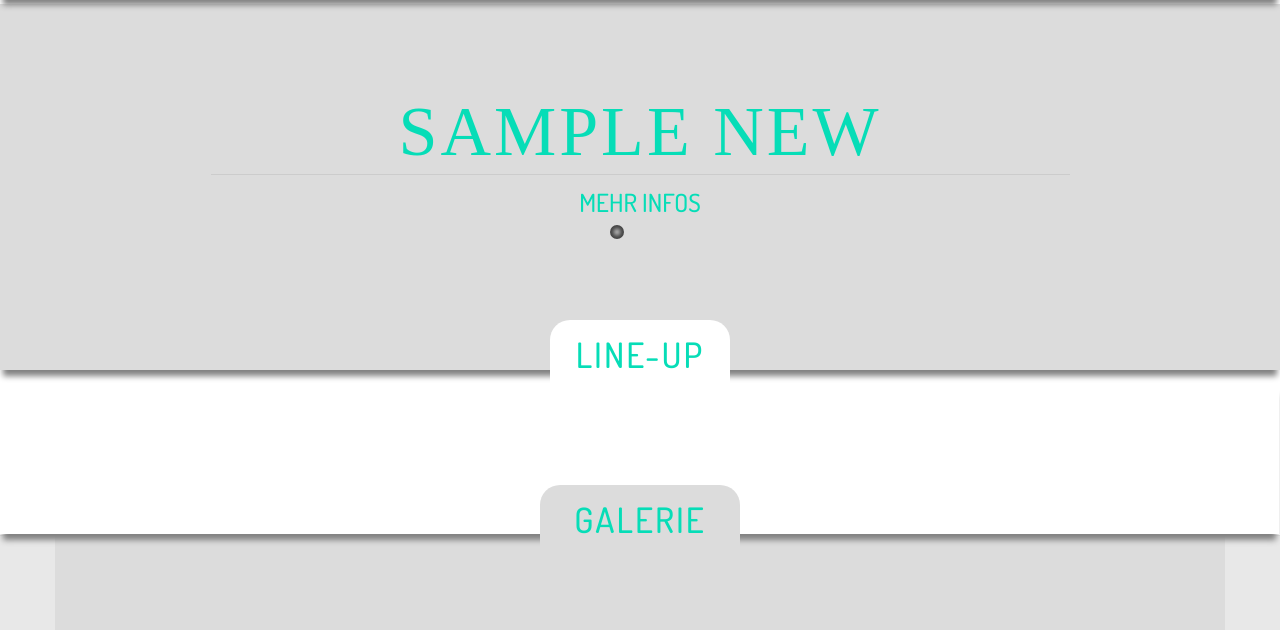
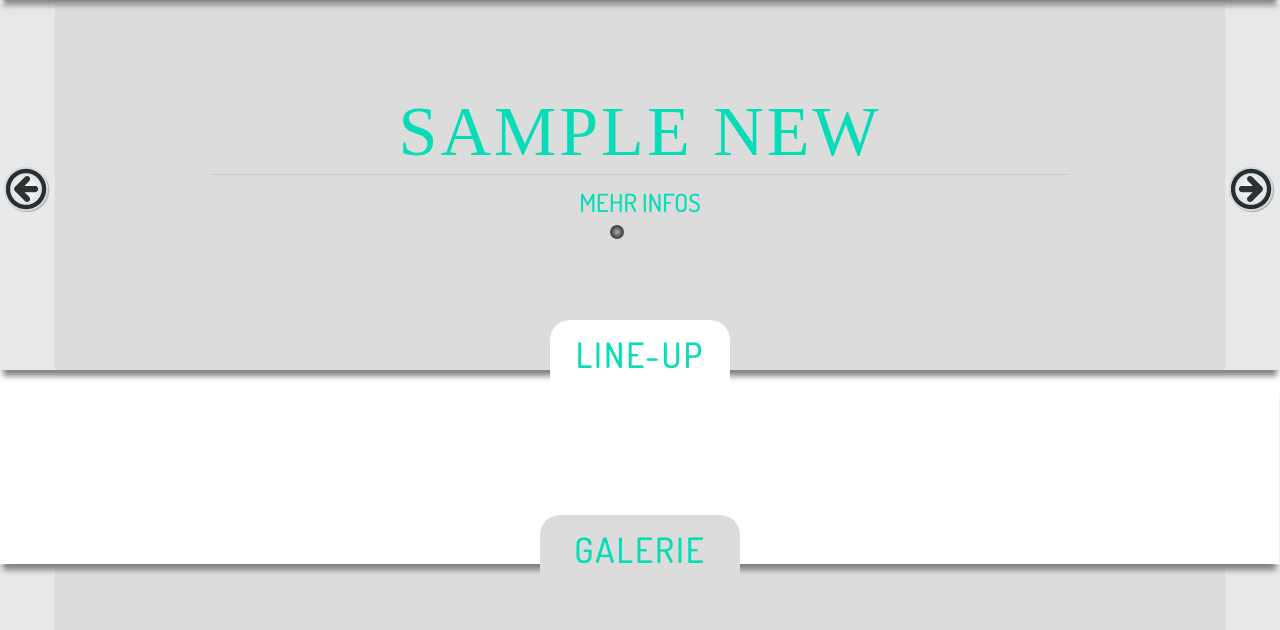
Before and after one commit to diellordielli/Festival, a Django app: template webapp/templates/index.html in a window 1280 px wide. Shown: the part 595-1225 px from the top of the page. Run offline with Django 3.2, Linux system fonts and the light colour scheme; the template is opened without the code that fills it: most values are stand-ins (such as "Sample title", 1, 10 or a date in 2020); grey boxes marked "Sample" are stand-in pictures; parts of the project's set-up code (start-up, migrations or seed data) failed here and were passed over; some libraries are stand-ins or nearby versions.

Commit message:
fixed hover effect and change sponsorslider by mediaqueries

```diff
--- a/webapp/static/css/style2.css
+++ b/webapp/static/css/style2.css
@@ -51,7 +51,7 @@ body {
     -webkit-box-shadow: 0px 7px 6px -3px grey;
     -moz-box-shadow: 0px 7px 6px -3px grey;
     box-shadow: 0px 9px 6px -3px grey;
-    padding-bottom: 50px;
+    padding-bottom: 80px;
     background-color: #FFFFFF;
     z-index: 4;
 }
@@ -461,14 +461,14 @@ body {
     position: absolute;
     margin-top: 0px;
     margin-left: -6px;
-    display: none;
+    display: inline;
 }
 
 #navrighticon2 {
     position: absolute;
     margin-left: -6px;
     margin-top: 0px;
-    display: none;
+    display: inline;
 }
 
 .slider-dots {
@@ -620,8 +620,6 @@ body {
 .sponsor, .sponsorks {
     position: relative;
     float: left;
-    width: 200px;
-    height: 120px;
     margin-top: 50px;
     margin-left: 25px;
     margin-right: 30px;
@@ -632,6 +630,16 @@ body {
     display: block;
 }
 
+.sponsor {
+    width: 200px;
+    height: 120px;
+}
+
+.sponsorks {
+    width: 90px;
+    height: 80px;
+}
+
 .sponsorouter {
     position: relative;
     max-width: 1300px;
@@ -645,13 +653,20 @@ body {
     background: #FFFFFF;
 }
 
+.sponsorinner.responsive {
+    width: 660px;
+}
+
 .map {
     position: absolute;
     margin-top: -50px;
-    -webkit-filter: grayscale(90%);
     width: 100%;
     height: 451px;
     opacity: 0.6;
+    -webkit-filter: grayscale(90%);
+    -moz-filter: grayscale(90%);
+    -ms-filter: grayscale(90%);
+    -o-filter: grayscale(90%);
 }
 
 .maptext {
--- a/webapp/static/js/news_scroller.js
+++ b/webapp/static/js/news_scroller.js
@@ -6,6 +6,9 @@ var carouselOptions = {
 
 $(document).ready(function() {
     // gets updated on resize and on page load
+    $('.greybackground4').css({'background-color': '#e8e8e8'});
+    $('.greybackground5').css({'background-color': '#e8e8e8'})
+
     var totalWidth, totalImages, stepWidth, navpos = 0,
         $newsdot = $('.newsdot');
 
--- a/webapp/static/js/sponsorslider.js
+++ b/webapp/static/js/sponsorslider.js
@@ -9,11 +9,32 @@ $(window).load(function() {
     $('.sponsorinner').append(clone);
 
     function animate() {
+
         $('.sponsorinner').css('left', 0);
         $('.sponsorinner').animate({'left': -sponsorscroller / 2}, 25000, 'linear', animate);
 
     }
 
+    var checkResponsiveNav = function() {
+
+        var sponsorscrollerresponsive = $('.sponsorinner').css({'max-width': '660px'});
+
+        if ($(window).width() < 660) {
+            $('.sponsorinner').stop().animate({ left: 0 });
+            $('.sponsorinner').css({'max-width': sponsorscrollerresponsive});
+            $('.sponsorinner').css({'width':'100%'})
+            clone.hide();
+        } else if ($(window).width() > 660) {
+            $('.sponsorinner').css({'max-width': 'none'});
+            $('.sponsorinner').width(sponsorscroller);
+            $('.sponsorinner').animate({'left': -sponsorscroller / 2}, 25000, 'linear', animate);
+            clone.show();
+        }
+    };
+
+    $(window).resize(checkResponsiveNav);
+    checkResponsiveNav();
+
     animate();
 
 });
```
